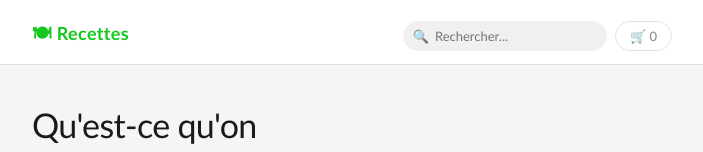
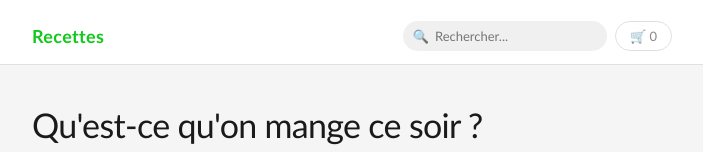
Before and after one commit to my-marc/mesrecettes, a React (Vite) app: page / in a window 1280 px wide. Shown: the top 152 px of the page, without its empty margins (288-991 px from the left). Built offline with nearby package versions, Linux system fonts and the light colour scheme.

Commit message:
Update App.jsx

```diff
--- a/src/App.jsx
+++ b/src/App.jsx
@@ -701,7 +701,7 @@ export default function App() {
         <div style={S.headerInner}>
           {view !== VIEWS.HOME
             ? <button style={S.backBtn} onClick={() => setView(VIEWS.HOME)}>← Retour</button>
-            : <span style={S.logo}>🍽 Recettes</span>}
+            : <span style={S.logo}>Recettes</span>}
           <div style={S.headerRight}>
             {view === VIEWS.HOME && (
               <>
@@ -733,7 +733,7 @@ export default function App() {
       {view === VIEWS.HOME && (
         <main style={S.main}>
           <div style={S.hero}>
-            <h1 style={S.heroTitle}>Qu'est-ce qu'on<br />mange ce soir ?</h1>
+            <h1 style={S.heroTitle}>Qu'est-ce qu'on mange ce soir ?</h1>
             <p style={S.heroSub}>Ajoutez des plats au panier pour obtenir une liste de courses combinée.</p>
           </div>
           {search && (
```
